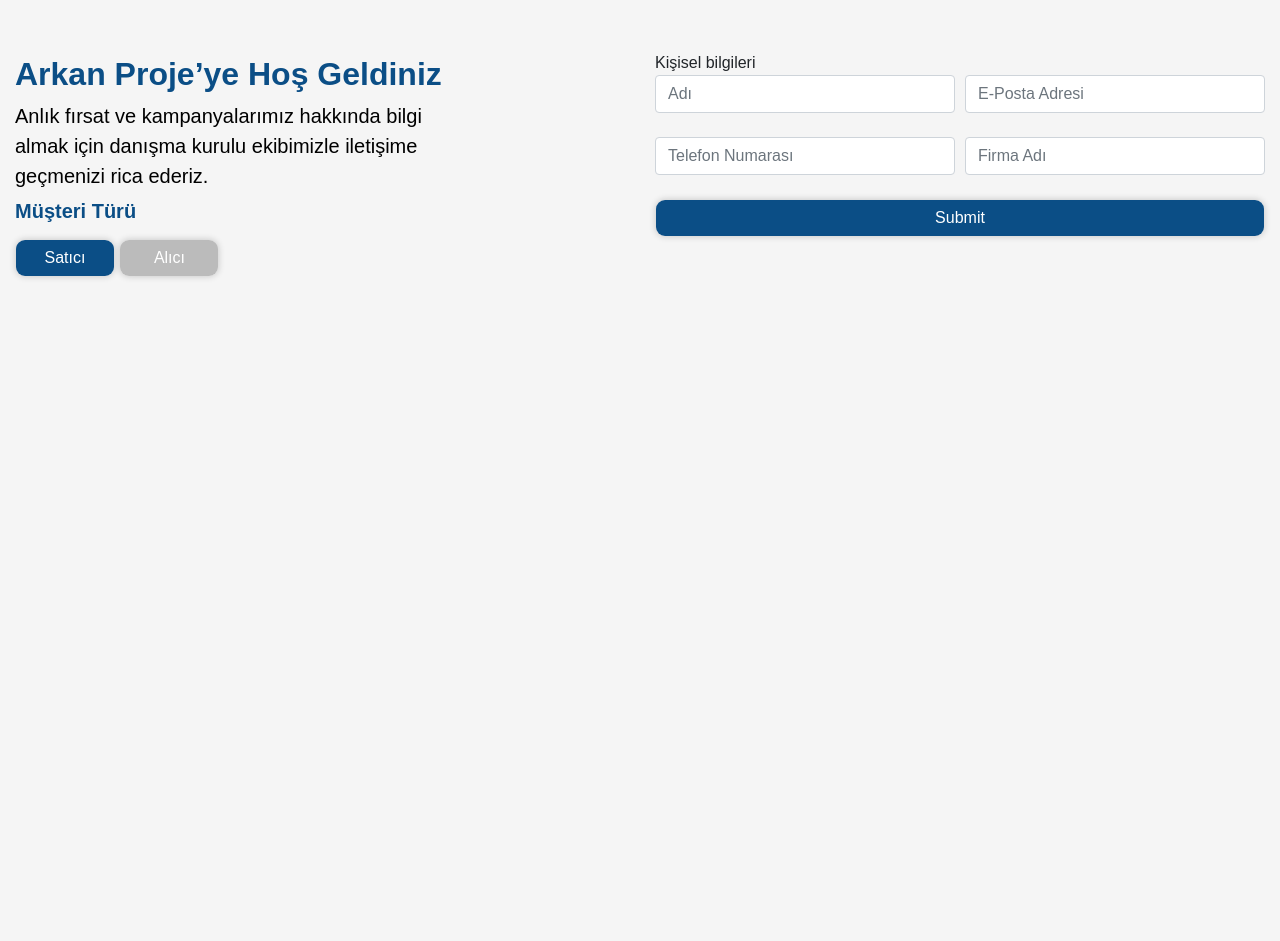
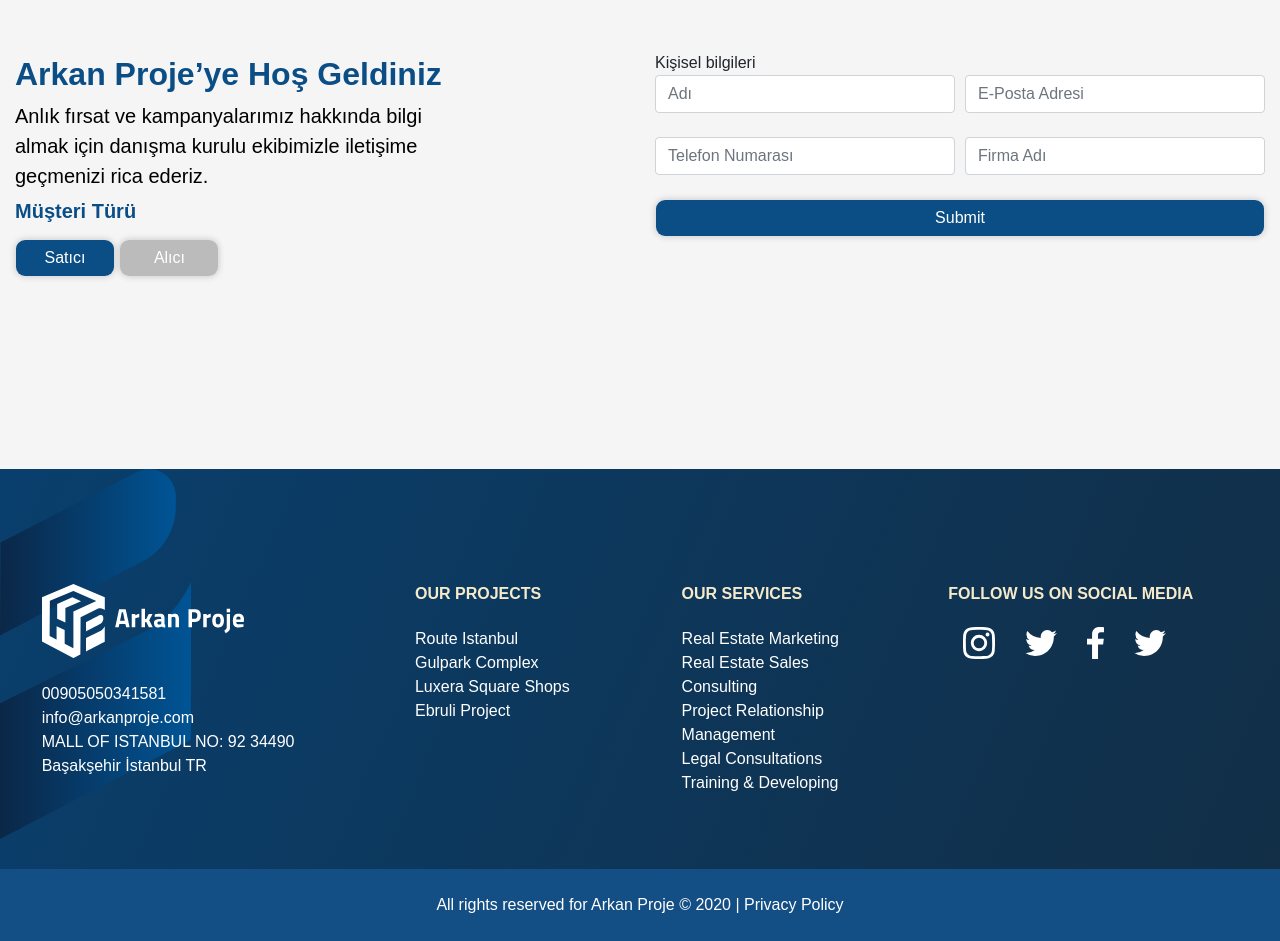
Before and after one commit to AbdelrahmanHs86/Arkan-Proje, a website: page index.html in a window 1280 px wide. Shown: the part 4835-5776 px from the top of the page. Before the commit the page ends 5304 px from the top, so only its background shows below. Drawn offline with nearby package versions, Linux system fonts and the light colour scheme; files that its build step writes are made by us from their sources; files whose address does not match are found by name.

Commit message:
feat Add Footer section

```diff
--- a/index.html
+++ b/index.html
@@ -491,6 +491,93 @@
     </main>
     <!-- / Main -->
 
+    <!-- Footer -->
+    <footer class="text-center text-lg-start text-white">
+
+        <!-- <img src="dist/img/Groupfj.png" alt="" class="img-fluid footer__img"> -->
+
+        <div class="container-fluid text-left text-md-start">
+            <!-- Grid row -->
+            <div class="row">
+
+                <div class="col-md-3 col-lg-4 col-xl-3 mx-auto">
+
+                    <h6 class="text-uppercase fw-bold mb-4">
+                        <img src="dist/assets/images/Footer/nav-logo.webp" alt="">
+                    </h6>
+                    <p>00905050341581</p>
+                    <p> info@arkanproje.com </p>
+                    <p>MALL OF ISTANBUL NO: 92 34490 Başakşehir İstanbul TR</p>
+
+                </div>
+
+                <div class="col-6 col-md-2 col-lg-2 col-xl-2 mx-auto mb-4">
+
+                    <h6 class="text-uppercase fw-bold mb-4">
+                        Our Projects
+                    </h6>
+                    <p>
+                        <a href="#!" class="text-reset">Route Istanbul</a>
+                    </p>
+                    <p>
+                        <a href="#!" class="text-reset">Gulpark Complex</a>
+                    </p>
+                    <p>
+                        <a href="#!" class="text-reset">Luxera Square Shops</a>
+                    </p>
+                    <p>
+                        <a href="#!" class="text-reset">Ebruli Project</a>
+                    </p>
+                </div>
+
+                <div class="col-6 col-md-3 col-lg-2 col-xl-2 mx-auto mb-4">
+
+                    <h6 class="text-uppercase fw-bold mb-4">
+                        Our Services
+                    </h6>
+                    <p>
+                        <a href="#" class="text-reset">Real Estate Marketing</a>
+                    </p>
+                    <p>
+                        <a href="#" class="text-reset">Real Estate Sales Consulting</a>
+                    </p>
+                    <p>
+                        <a href="#" class="text-reset">Project Relationship Management </a>
+                    </p>
+                    <p>
+                        <a href="#" class="text-reset">Legal Consultations</a>
+                    </p>
+                    <p>
+                        <a href="#" class="text-reset">Training & Developing</a>
+                    </p>
+                </div>
+
+                <div class="text-sm-center col-md-4 col-lg-3 col-xl-3 mx-auto mb-md-0 mb-4 text-lg-left">
+
+                    <h6 class="text-uppercase fw-bold mb-4">Follow Us On Social Media</h6>
+                    <div
+                        class="social-link d-flex justify-content-center justify-content-lg-start align-content-center mt-auto p-0">
+                        <img src="dist/assets/images/Footer/instagram.svg" alt="">
+                        <img src="dist/assets/images/Footer/twitter.svg" alt="">
+                        <img src="dist/assets/images/Footer/facebook.svg" alt="">
+                        <img src="dist/assets/images/Footer/twitter.svg" alt="">
+                    </div>
+
+                </div>
+
+            </div>
+
+        </div>
+
+
+
+
+        <div class="copyright text-center p-4">
+            All rights reserved for Arkan Proje © 2020 | Privacy Policy
+        </div>
+
+    </footer>
+    <!-- / Footer -->
 
     <!-- Js Scripts -->
     <script src="./node_modules/jquery/dist/jquery.min.js"></script>
--- /dev/null
+++ b/src/scss/sections/_footer.scss
@@ -0,0 +1,50 @@
+@use '../utilities/typography' as *;
+
+
+footer{
+
+    background: transparent linear-gradient(113deg, #093F6D 0%, #122E46 100%) 0% 0% no-repeat padding-box;
+    color: #fff;
+    padding-top: 100px;
+    overflow: hidden;
+    position: relative;
+
+    &::before {
+        content: "";
+        position: absolute;
+        left: 0;
+        top: 0;
+        width: 100%;
+        height: 100%;
+        background: url("/dist/assets/images/Footer/footer.svg") no-repeat;
+    }
+
+    .container-fluid {
+        padding-bottom: 50px;
+
+        h6 {
+            font-weight: bold;
+        }
+
+        .social-link img {
+            margin: 0 15px;
+        }
+    }
+
+    h6{
+        margin-top:15px ;
+        color: #F6EACA;
+    }
+
+    .copyright {
+        background: #134E84;
+    }
+
+    .text-sm-center{
+        @media (max-width: 768px) {
+            text-align: center;
+            -ms-flex-pack: center!important;
+            justify-content: center!important;
+        }
+    }
+}
--- a/src/scss/style.scss
+++ b/src/scss/style.scss
@@ -13,4 +13,4 @@
 @forward './sections/services';
 @forward './sections/locations';
 @forward './sections/contacts';
-// @forward './sections/footer';
+@forward './sections/footer';
```
